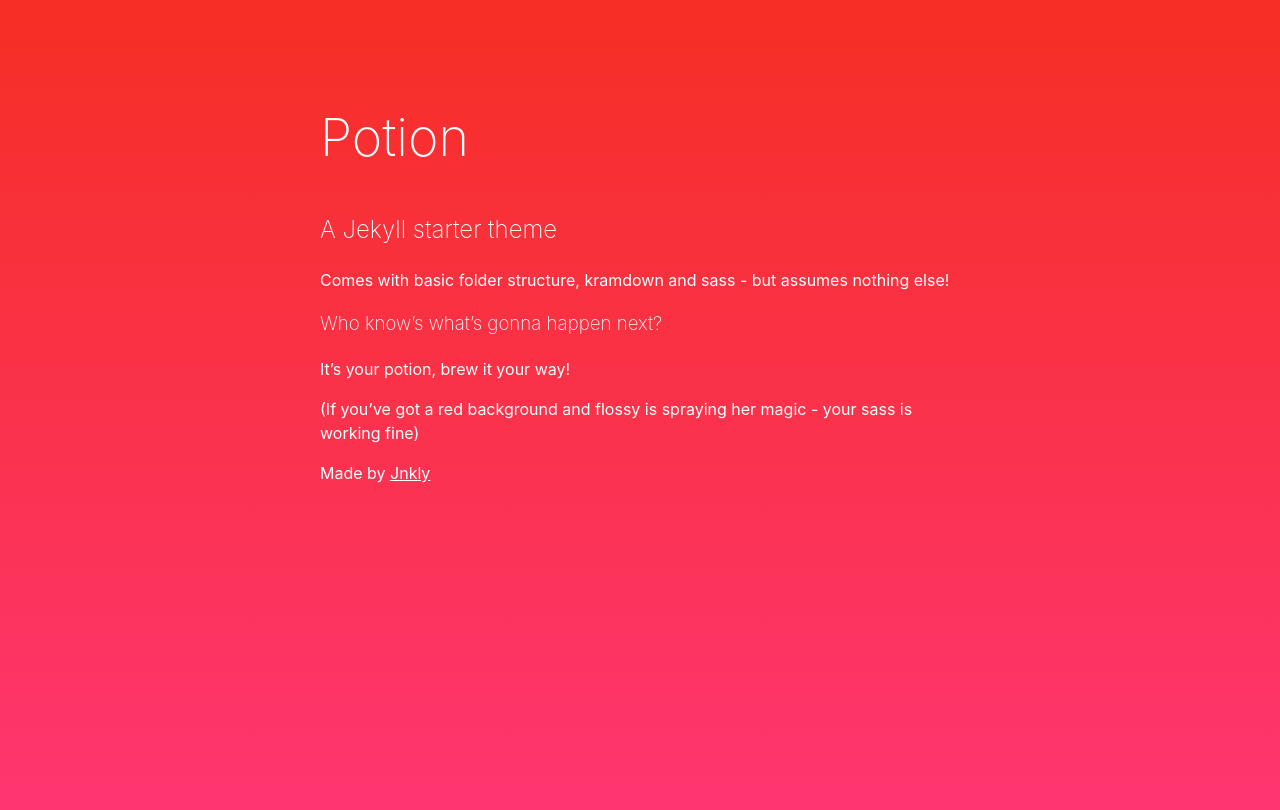
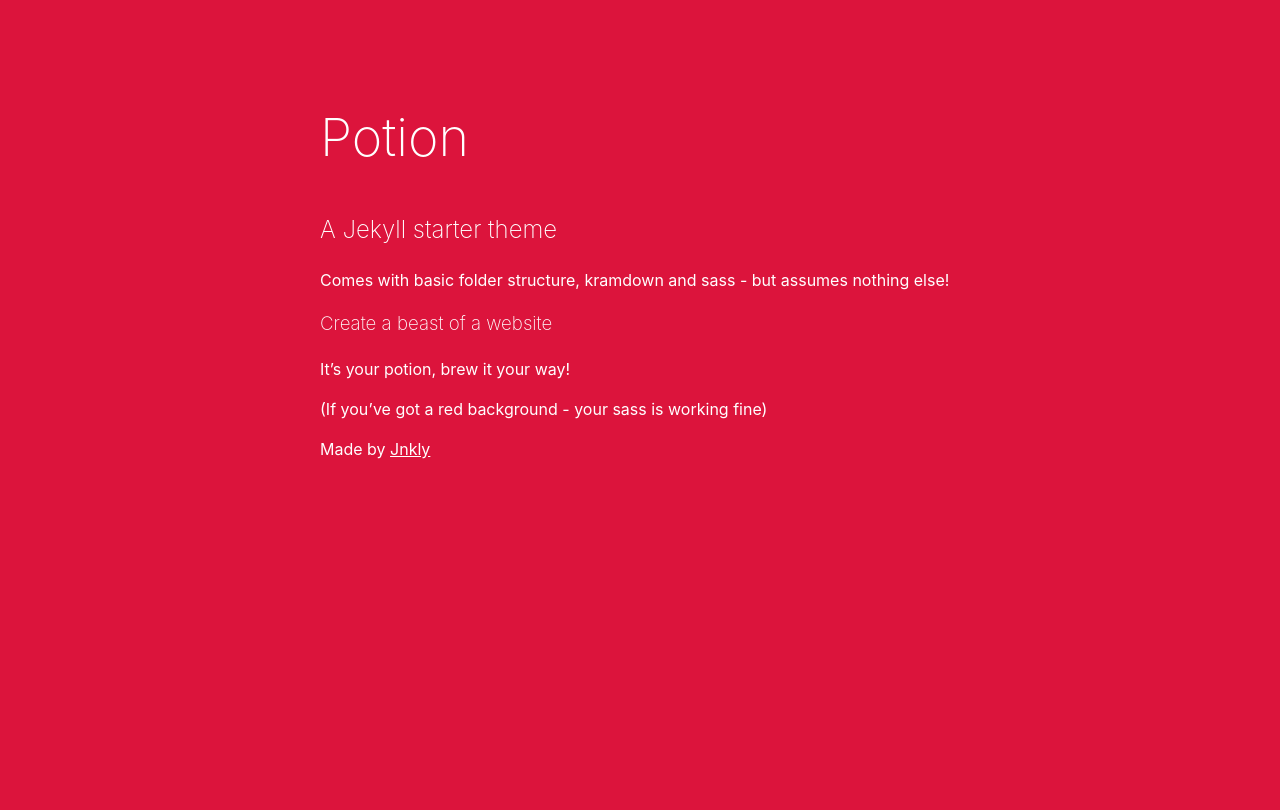
Before and after one commit to jnkly/hello-jekyll, a Jekyll site: the page built from index.md, in a window 1280 px wide. Shown: the top 810 px of the page. Built offline with Jekyll 4.4.1, drawn with Linux system fonts in a browser that asks for light colours.

Commit message:
Add files via upload

```diff
--- a/_layouts/default.html
+++ b/_layouts/default.html
@@ -6,7 +6,7 @@
   <meta name="viewport" content="width=device-width, initial-scale=1">
   <link rel="stylesheet" type="text/css" href="css/style.css">
 </head>
-<body class="white">
+<body class="white bg-crimson">
 
   <main class="container">
   {{ content }}
--- a/_sass/colors.scss
+++ b/_sass/colors.scss
@@ -1,3 +1,7 @@
 .white {
   color: white;
 }
+
+.bg-crimson {
+	background-color: #DC143C;
+}
--- a/css/style.scss
+++ b/css/style.scss
@@ -2,14 +2,11 @@
 # DON'T FORGET! - All important 'front matter' comment to ensure Jekyll properly reads file.
 ---
 html {
-    min-height: 100%
+	font-size: 100%;
 }
+
 body {
     font-family: -apple-system, BlinkMacSystemFont, "Segoe UI", "Roboto", "Oxygen", "Ubuntu", "Cantarell", "Fira Sans", "Droid Sans", "Helvetica Neue", sans-serif;
-    background: rgba(246,46,36,1);
-    background: -webkit-linear-gradient(top, rgba(246,46,36,1) 0%, rgba(255,54,121,1) 100%);
-    background: linear-gradient(to bottom, rgba(246,46,36,1) 0%, rgba(255,54,121,1) 100%);
-    background-attachment: fixed;
 }
 
 .container {
--- a/index.md
+++ b/index.md
@@ -9,10 +9,10 @@ layout: default
 
 Comes with basic folder structure, kramdown and sass - but assumes nothing else!
 
-### Who know's what's gonna happen next?
+### Create a beast of a website
 
 It's your potion, brew it your way!
 
-(If you've got a red background and flossy is spraying her magic - your sass is working fine)
+(If you've got a red background - your sass is working fine)
 
 Made by [Jnkly](http://johnkelly.design/)
```
Also changed, not shown: 3 other files.
